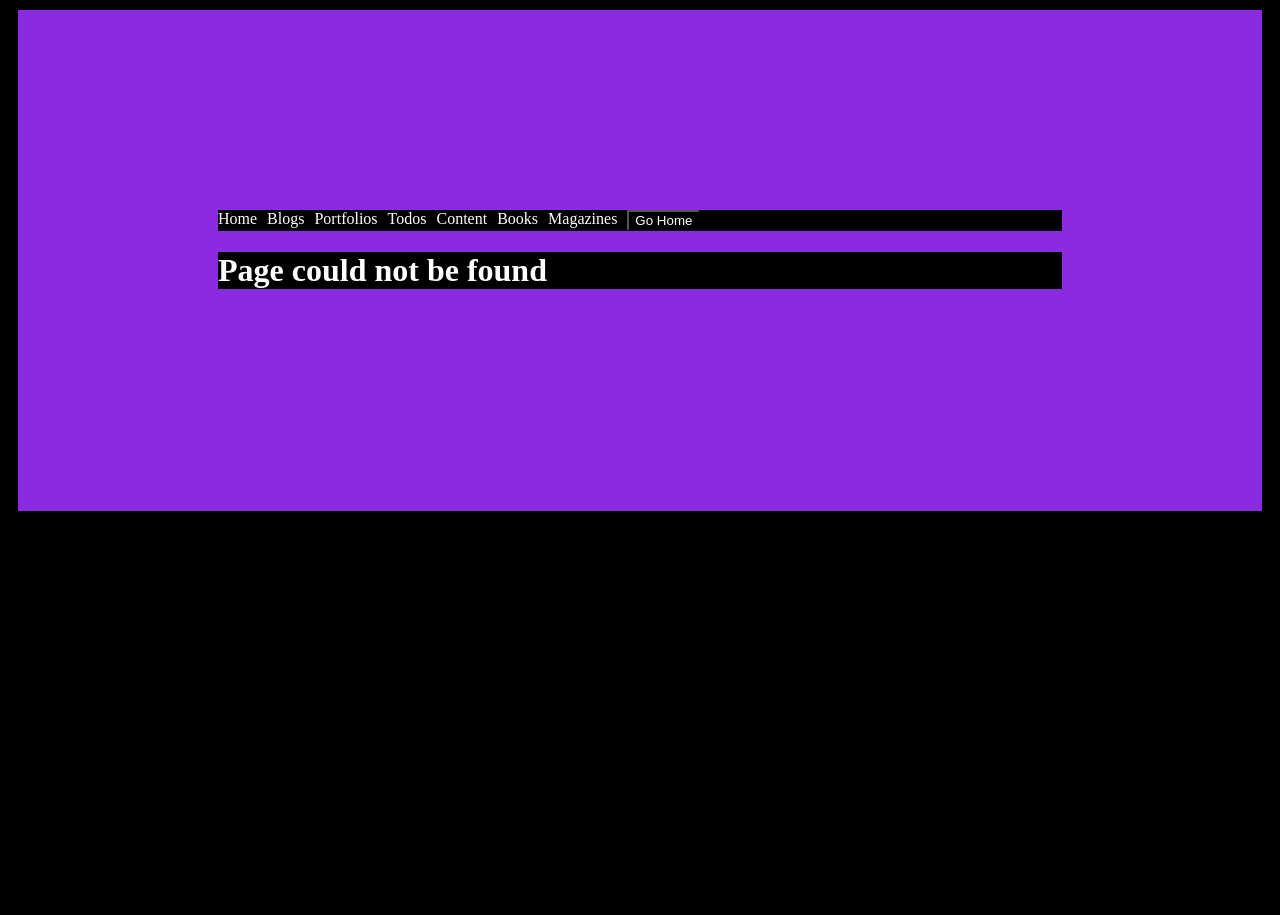
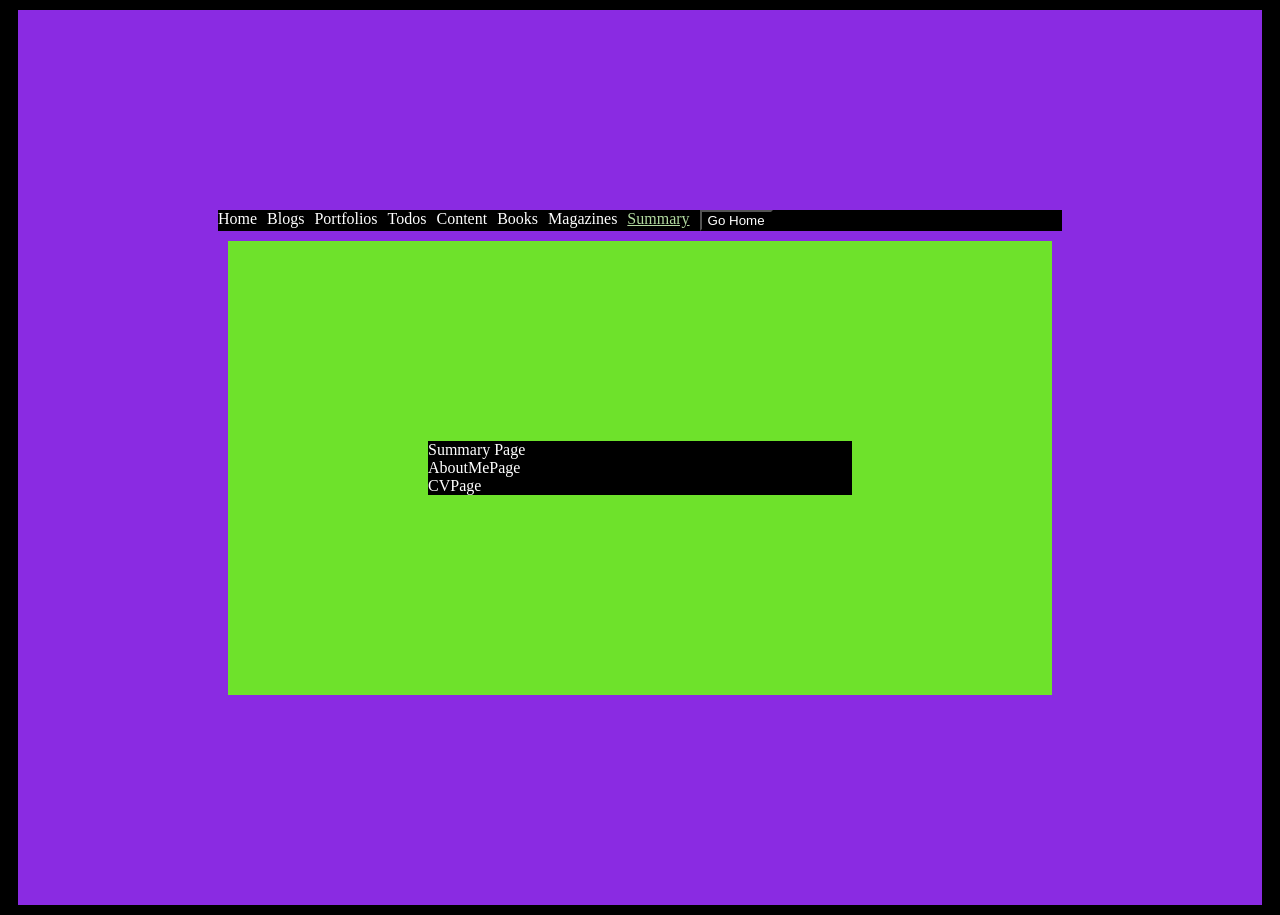
Before and after one commit to noshoesplease/udemy-Complete-Next.js, a Next.js app: page /summary in a window 1280 px wide. Before the commit this address had no page. Before the commit the page ends 800 px from the top, so only its background shows below. Built offline with nearby package versions, Linux system fonts and the light colour scheme.

Commit message:
added parallel routes

```diff
--- a/src/app/globals.css
+++ b/src/app/globals.css
@@ -20,6 +20,14 @@
   padding: 200px;
   margin: 10px;
   background-color: rgb(43, 122, 226);
+}
+
+
+.summary-page-container {
+  padding: 200px;
+  margin: 10px;
+  background-color: rgb(110, 226, 43);
+
 }
 
 .print-media-page-container {
--- /dev/null
+++ b/src/app/summary/@aboutme/page.jsx
@@ -0,0 +1,7 @@
+const AboutMePage = () => {
+  return (
+    <div>AboutMePage</div>
+  )
+}
+
+export default AboutMePage
--- /dev/null
+++ b/src/app/summary/@cv/page.jsx
@@ -0,0 +1,7 @@
+const CVPage = () => {
+  return (
+    <div>CVPage</div>
+  )
+}
+
+export default CVPage
--- /dev/null
+++ b/src/app/summary/layout.jsx
@@ -0,0 +1,11 @@
+const SummaryLayout = ({ children, aboutme, cv }) => {
+  return (
+    <div className="summary-page-container">
+      {children}
+      {aboutme}
+      {cv}
+    </div>
+  );
+};
+
+export default SummaryLayout;
--- /dev/null
+++ b/src/app/summary/page.jsx
@@ -0,0 +1,7 @@
+const SummaryPage = () => {
+  return (
+    <div>Summary Page</div>
+  )
+}
+
+export default SummaryPage;
--- a/src/components/Navigation.jsx
+++ b/src/components/Navigation.jsx
@@ -51,6 +51,12 @@ export function Navigation() {
       href: "/magazines",
       text: "Magazines",
     },
+    {
+      isActive: pathName.includes("/summary"),
+      href: "/summary",
+      text: "Summary",
+
+    }
   ];
 
   const render = (
```
